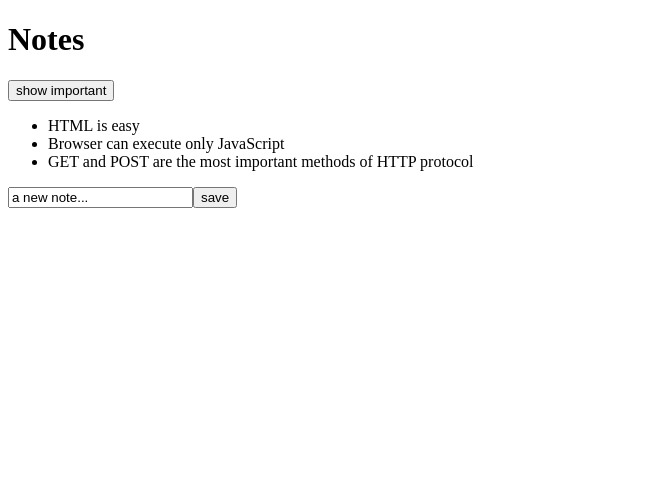
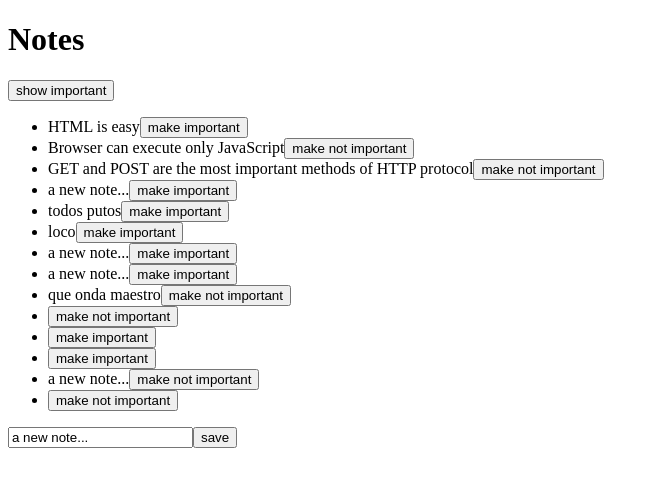
Before and after one commit to RadikeCosa/helsinky, a React (Vite) app: page / in a window 1280 px wide. Shown: the top 486 px of the page, without its empty margins (0-659 px from the left). Built offline with nearby package versions, Linux system fonts and the light colour scheme; data requests are answered from the project's data file.

Commit message:
cambiando datos

```diff
--- a/db.json
+++ b/db.json
@@ -1,18 +1,73 @@
 {
   "notes": [
     {
-      "id": 1,
+      "id": "1",
       "content": "HTML is easy",
+      "important": false
+    },
+    {
+      "id": "2",
+      "content": "Browser can execute only JavaScript",
       "important": true
     },
     {
-      "id": 2,
-      "content": "Browser can execute only JavaScript",
+      "id": "3",
+      "content": "GET and POST are the most important methods of HTTP protocol",
+      "important": true
+    },
+    {
+      "id": "4",
+      "content": "a new note...",
       "important": false
     },
     {
-      "id": 3,
-      "content": "GET and POST are the most important methods of HTTP protocol",
+      "id": "5",
+      "content": "todos putos",
+      "important": false
+    },
+    {
+      "id": "6",
+      "content": "loco",
+      "important": false
+    },
+    {
+      "id": "7",
+      "content": "a new note...",
+      "important": false
+    },
+    {
+      "id": "8",
+      "content": "a new note...",
+      "important": false
+    },
+    {
+      "id": "9",
+      "content": "que onda maestro",
+      "important": true
+    },
+    {
+      "id": 10,
+      "content": "",
+      "important": true
+    },
+    {
+      "id": 11,
+      "content": "",
+      "important": false
+    },
+    {
+      "id": 12,
+      "content": "",
+      "important": false
+    },
+    {
+      "id": 13,
+      "content": "a new note...",
+      "important": true
+    },
+    {
+      "id": 14,
+      "content": "",
       "important": true
     }
   ]
--- a/src/App.jsx
+++ b/src/App.jsx
@@ -1,6 +1,6 @@
 import { useState, useEffect } from "react";
-import axios from "axios";
 import Note from "./components/Note";
+import noteService from "./services/notes";
 
 const App = () => {
   const [notes, setNotes] = useState([]);
@@ -8,26 +8,39 @@
   const [showAll, setShowAll] = useState(true);
 
   useEffect(() => {
-    console.log("effect");
-    axios.get("http://localhost:3001/notes").then((response) => {
-      console.log("promise fulfilled");
-      setNotes(response.data);
+    noteService.getAll().then((initialNotes) => {
+      setNotes(initialNotes);
     });
   }, []);
-  console.log("render", notes.length, "notes");
 
   const addNote = (event) => {
     event.preventDefault();
-    console.log("button clicked", event.target);
+
     const noteObject = {
       content: newNote,
       important: Math.random() < 0.5,
       id: notes.length + 1,
     };
+    noteService.create(noteObject).then((returnedNote) => {
+      setNotes(notes.concat(returnedNote));
+      setNewNote("");
+    });
+  };
+  const toggleImportanceOf = (id) => {
+    const note = notes.find((n) => n.id === id);
+    const changedNote = { ...note, important: !note.important };
 
-    setNotes(notes.concat(noteObject));
-    setNewNote("");
+    noteService
+      .update(id, changedNote)
+      .then((returnedNote) => {
+        setNotes(notes.map((note) => (note.id !== id ? note : returnedNote)));
+      })
+      .catch((error) => {
+        alert(`the note '${note.content}' was already deleted from server`);
+        setNotes(notes.filter((n) => n.id !== id));
+      });
   };
+
   const handleNoteChange = (event) => {
     console.log(event.target.value);
     setNewNote(event.target.value);
@@ -46,7 +59,11 @@
       </div>
       <ul>
         {notesToShow.map((note) => (
-          <Note key={note.id} note={note} />
+          <Note
+            key={note.id}
+            note={note}
+            toggleImportance={() => toggleImportanceOf(note.id)}
+          />
         ))}
       </ul>
       <form onSubmit={addNote}>
--- a/src/components/Note.jsx
+++ b/src/components/Note.jsx
@@ -1,5 +1,11 @@
-const Note = ({ note }) => {
-  return <li>{note.content}</li>;
+const Note = ({ note, toggleImportance }) => {
+  const label = note.important ? "make not important" : "make important ";
+  return (
+    <li>
+      {note.content}
+      <button onClick={toggleImportance}>{label}</button>
+    </li>
+  );
 };
 
 export default Note;
--- /dev/null
+++ b/src/services/notes.js
@@ -0,0 +1,19 @@
+import axios from "axios";
+const baseUrl = "http://localhost:3001/notes";
+
+const getAll = () => {
+  const request = axios.get(baseUrl);
+  return request.then((response) => response.data);
+};
+
+const create = (newObject) => {
+  const request = axios.post(baseUrl, newObject);
+  return request.then((response) => response.data);
+};
+
+const update = (id, newObject) => {
+  const request = axios.put(`${baseUrl}/${id}`, newObject);
+  return request.then((response) => response.data);
+};
+
+export default { getAll, create, update };
```
